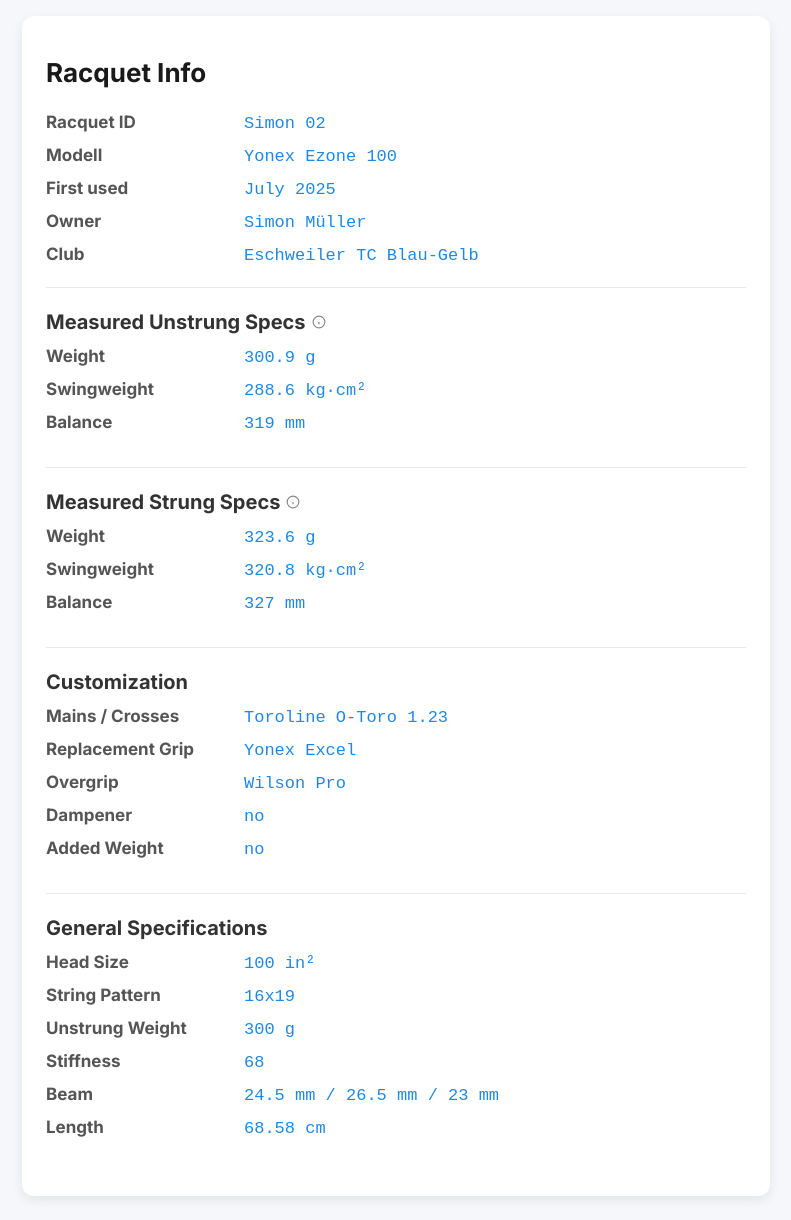
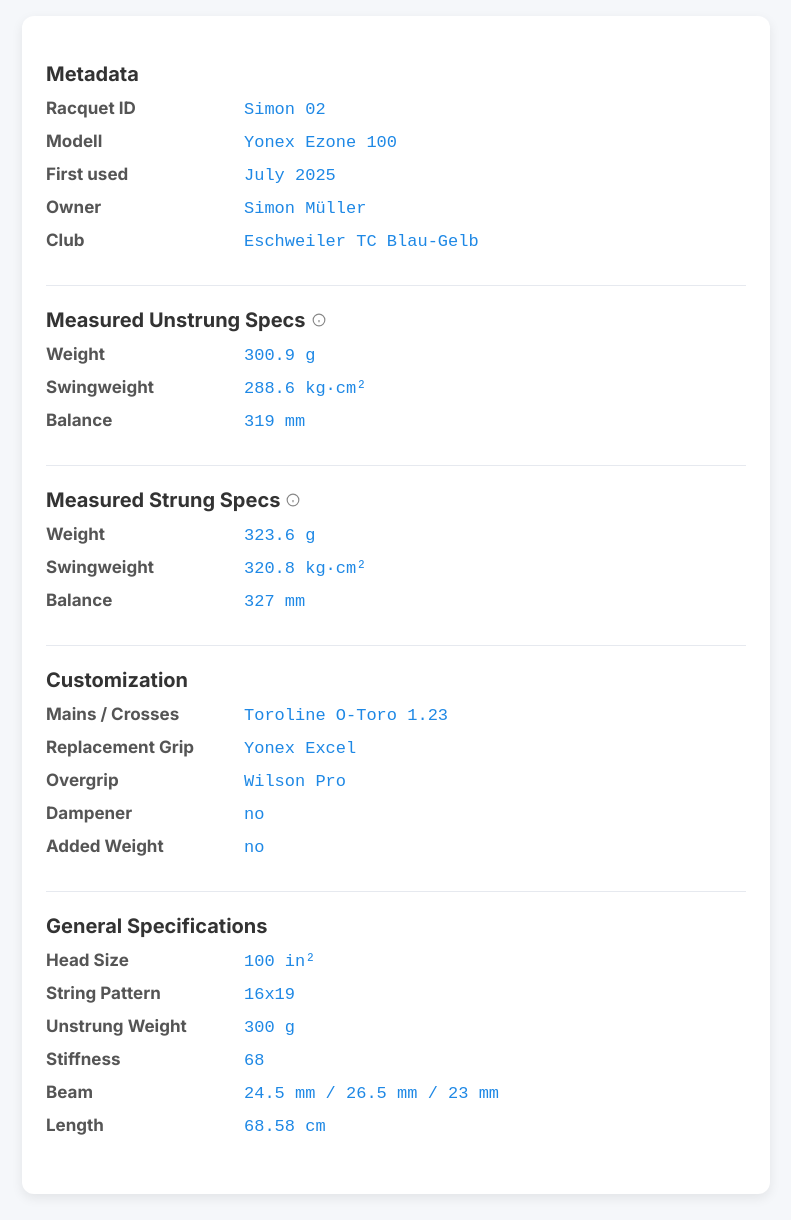
Before and after one commit to stringsmatter/Info, a Jekyll site: the page built from SM02/index.html, in a window 1280 px wide. Shown: the whole page, without its empty margins (244-1035 px from the left). Built offline with Jekyll 4.4.1, drawn with Linux system fonts in a browser that asks for light colours.

Commit message:
Update racquet.html

```diff
--- a/_layouts/racquet.html
+++ b/_layouts/racquet.html
@@ -19,15 +19,6 @@
 
   <!-- ✅ Design Overrides -->
   <style>
-    /* Header nicht sticky */
-    .spec-card > h1{
-      position: static !important;
-      top: auto !important;
-      z-index: auto !important;
-      background: transparent !important;
-      padding-top: 0 !important;
-    }
-
     /* Weniger Platz oben */
     body{
       padding-top: 16px !important;
@@ -42,19 +33,11 @@
       margin: 0;
     }
 
-    /* Linie zwischen Sections */
     .spec-card section + section{
       border-top: 1px solid #e6e9ef;
     }
 
-    /* Linie auch VOR der ersten Section (Meta → Measured Unstrung Specs) */
-    .spec-card section:first-of-type{
-      border-top: 1px solid #e6e9ef;
-      margin-top: 22px;
-      padding-top: 22px;
-    }
-
-    /* Titles ohne linken Balken */
+    /* ===== Titles ohne linken Balken ===== */
     .spec-card h2{
       border-left: none !important;
       padding-left: 0 !important;
@@ -63,8 +46,7 @@
 
     /* Dark Mode Linien */
     @media (prefers-color-scheme: dark){
-      .spec-card section + section,
-      .spec-card section:first-of-type{
+      .spec-card section + section{
         border-top: 1px solid rgba(255,255,255,0.10);
       }
     }
@@ -76,9 +58,11 @@
 
 <body>
 <div class="spec-card">
-  <h1>Racquet Info</h1>
 
-  <!-- ===== Top meta ===== -->
+  <!-- ===== Block 0: Metadata ===== -->
+  <section>
+    <h2>Metadata</h2>
+
     <div class="spec-item"><span class="label">Racquet ID</span><span class="value">{{ r.racket_id }}</span></div>
     <div class="spec-item"><span class="label">Modell</span><span class="value">{{ r.model }}</span></div>
     <div class="spec-item"><span class="label">First used</span><span class="value">{{ r.first_used }}</span></div>
@@ -89,6 +73,7 @@
     {% if r.club %}
       <div class="spec-item"><span class="label">Club</span><span class="value">{{ r.club }}</span></div>
     {% endif %}
+  </section>
 
   <!-- ===== Block 1: Measured Unstrung Specs ===== -->
   <section>
```
Lines whose indentation alone changed are shown as unchanged.
